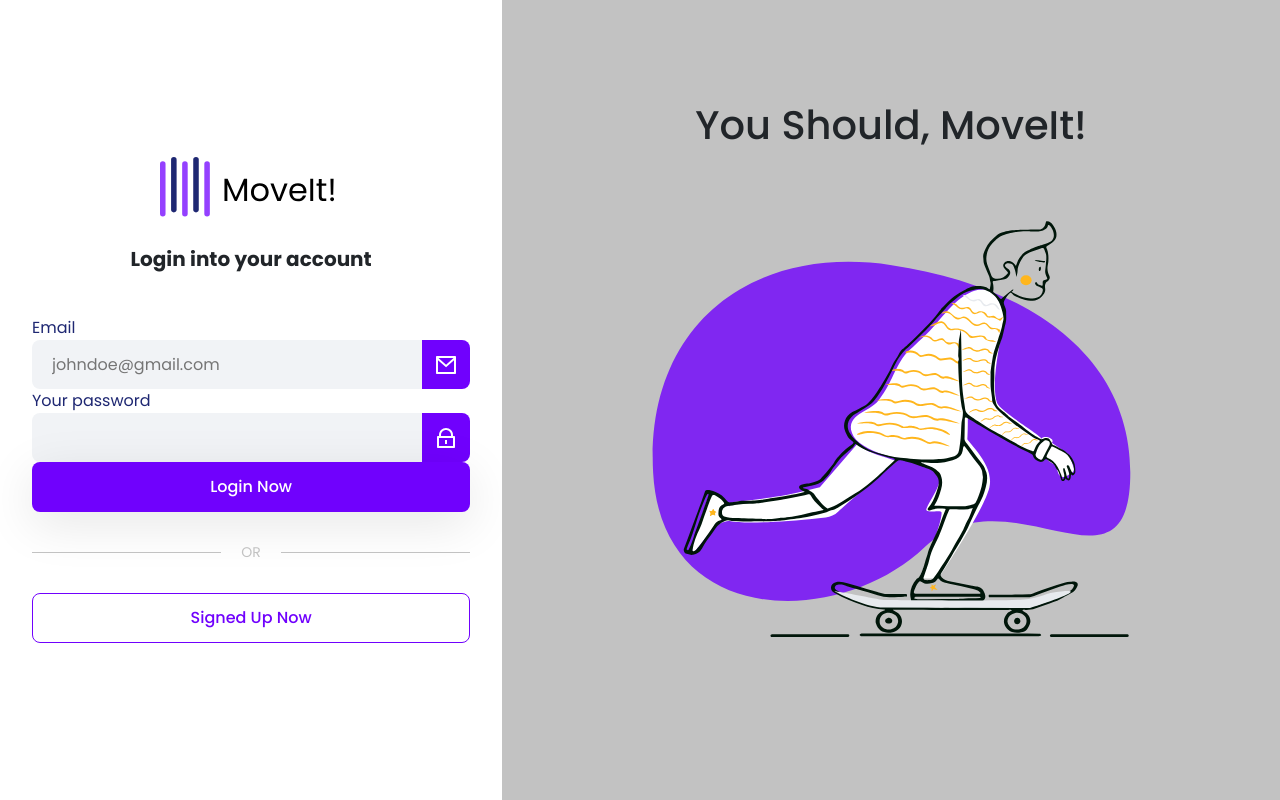
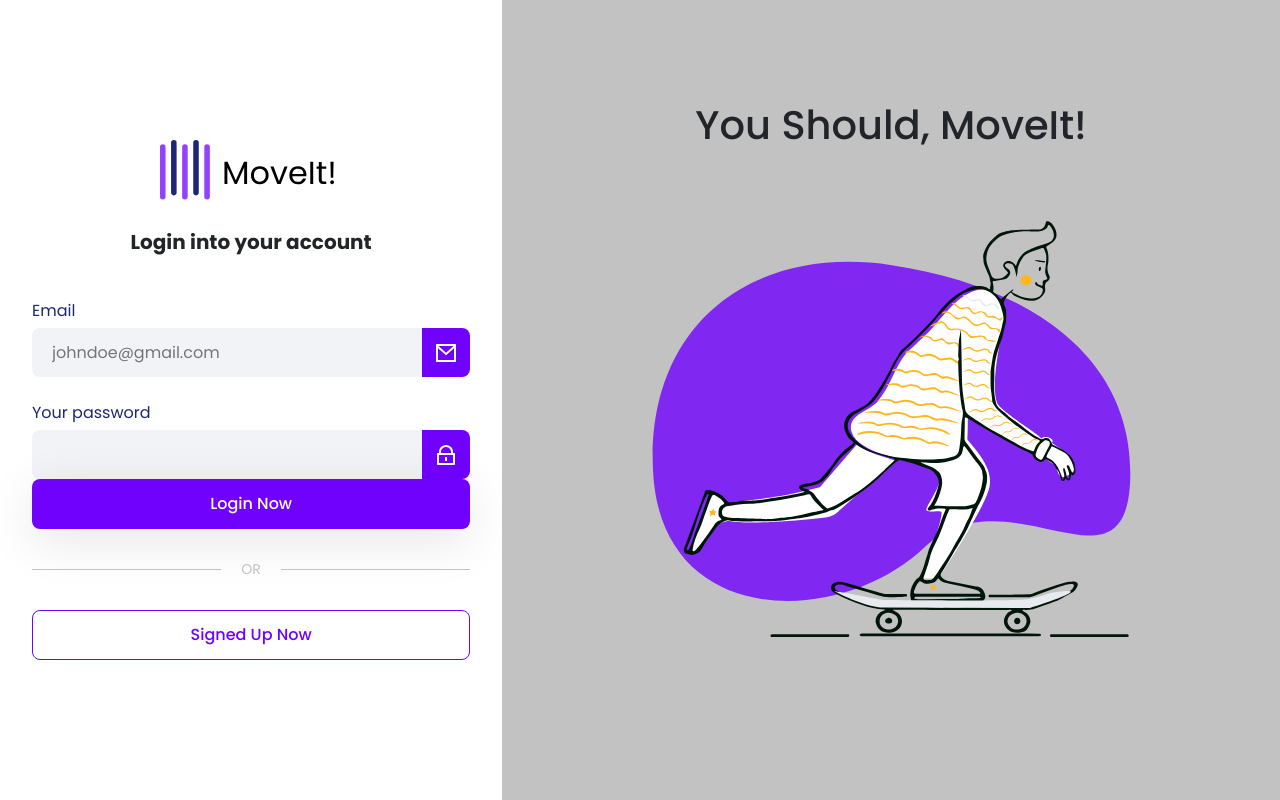
Before and after one commit to giovannaarrais/login-page, an Angular app: page /login in a window 1280 px wide. Built offline with nearby package versions, Linux system fonts and the light colour scheme.

Commit message:
:sparkles: feat: adicionar estilo ao componente de entrada primária e aprimorar layout do formulário de login

```diff
--- a/src/app/components/primary-input/primary-input.component.scss
+++ b/src/app/components/primary-input/primary-input.component.scss
@@ -4,6 +4,10 @@
     color: $text-color;
     font-size: 16px;
     text-align: start;
+
+    label{
+        margin-bottom: 5px;
+    }
 
     .input-content {
         display: flex;
--- a/src/app/components/primary-input/primary-input.component.ts
+++ b/src/app/components/primary-input/primary-input.component.ts
@@ -16,5 +16,4 @@ export class PrimaryInputComponent {
   @Input() formName: string = "";
   @Input() placeholder: string = "";
   @Input() label: string = "";
-
 }
--- a/src/app/page/login/login.component.scss
+++ b/src/app/page/login/login.component.scss
@@ -1,3 +1,6 @@
 form{
     width: 100%;
+    display: flex;
+    flex-direction: column;
+    gap: 24px;
 }
```
